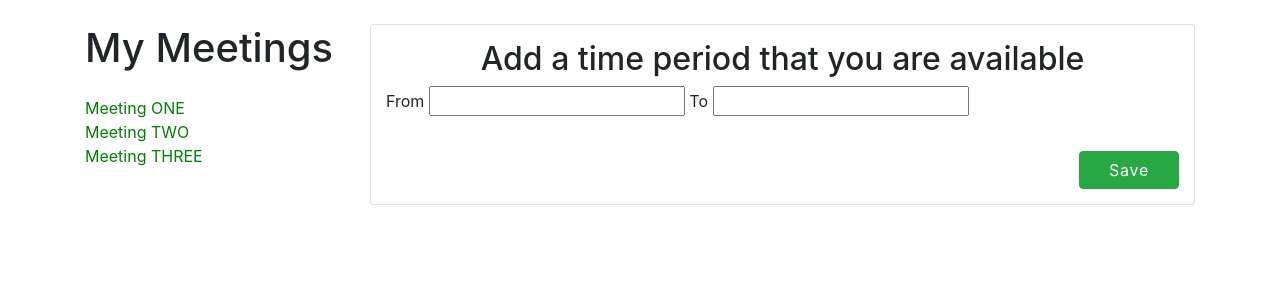
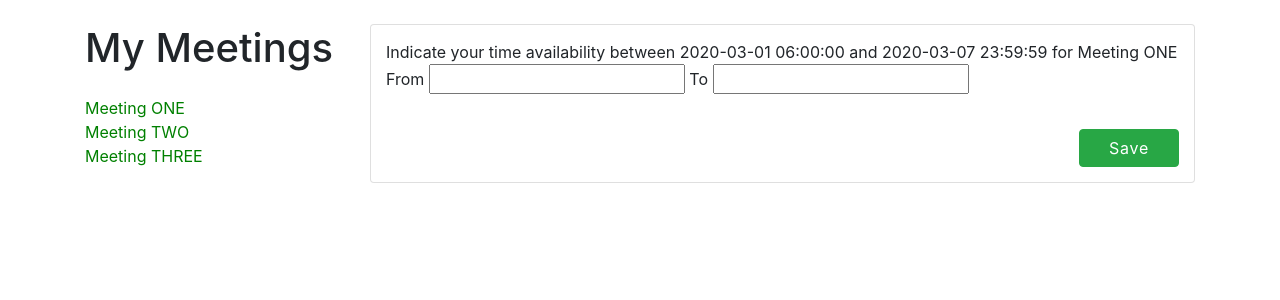
Before and after one commit to calebpower/meeting-schedulizer, a Django app: page /meeting/availability/1 in a window 1280 px wide. Shown: the part 56-356 px from the top of the page. Run offline with Django 3.2, Linux system fonts and the light colour scheme; data that the repository does not hold is empty; some libraries are stand-ins or nearby versions.

Commit message:
Indicate the meeting when adding availability

```diff
--- a/meeting/views.py
+++ b/meeting/views.py
@@ -149,11 +149,16 @@ class RegisterProcess(View):
 
 ''' Availability pages '''
 def availability(request):
-    meeting_list = [
-        type('obj', (object,), {'name' : 'Meeting ONE', 'id' : 1})(),
-        type('obj', (object,), {'name' : 'Meeting TWO', 'id' : 2})(),
-        type('obj', (object,), {'name' : 'Meeting THREE', 'id' : 3})()
-    ]
+    # meeting_list = [
+    #     type('obj', (object,), {'name' : 'Meeting ONE', 'id' : 1})(),
+    #     type('obj', (object,), {'name' : 'Meeting TWO', 'id' : 2})(),
+    #     type('obj', (object,), {'name' : 'Meeting THREE', 'id' : 3})()
+    # ]
+    meeting_list = {
+        1: type('obj', (object,), {'name': 'Meeting ONE', 'id': 1, 'start_date': '2020-03-01 06:00:00', 'end_date': '2020-03-07 23:59:59'})(),
+        2: type('obj', (object,), {'name': 'Meeting TWO', 'id': 2, 'start_date': '2020-03-08 05:49:01', 'end_date': '2020-03-14 23:59:59'})(),
+        3: type('obj', (object,), {'name': 'Meeting THREE', 'id': 3, 'start_date': '2020-03-01 06:00:00', 'end_date': '2020-03-07 23:59:59'})()
+    }
     context = {
         'meeting_list': meeting_list,
     }
@@ -161,15 +166,22 @@ def availability(request):
 
 class Availability(View):
     def get(self, request, meeting_id):
-        meeting_list = [
-            type('obj', (object,), {'name' : 'Meeting ONE', 'id' : 1})(),
-            type('obj', (object,), {'name' : 'Meeting TWO', 'id' : 2})(),
-            type('obj', (object,), {'name' : 'Meeting THREE', 'id' : 3})()
-        ]
+        # meeting_list = [
+        #     type('obj', (object,), {'name' : 'Meeting ONE', 'id' : 1})(),
+        #     type('obj', (object,), {'name' : 'Meeting TWO', 'id' : 2})(),
+        #     type('obj', (object,), {'name' : 'Meeting THREE', 'id' : 3})()
+        # ]
+        meeting_list = {
+            1: type('obj', (object,), {'name': 'Meeting ONE', 'id': 1, 'start_date': '2020-03-01 06:00:00', 'end_date': '2020-03-07 23:59:59'})(),
+            2: type('obj', (object,), {'name': 'Meeting TWO', 'id': 2, 'start_date': '2020-03-08 05:49:01', 'end_date': '2020-03-14 23:59:59'})(),
+            3: type('obj', (object,), {'name': 'Meeting THREE', 'id': 3, 'start_date': '2020-03-01 06:00:00', 'end_date': '2020-03-07 23:59:59'})()
+        }
+        active_meeting = meeting_list.get(meeting_id)
         app_url = request.path
         time_slots = models.TimeAvailability.objects.filter(meeting=meeting_id)
 
         context = {
+            'active_meeting': active_meeting,
             'meeting_list': meeting_list,
             'app_url': app_url,
             'time_slots': time_slots
@@ -178,28 +190,35 @@ class Availability(View):
         return render(request, 'availability/meeting_availability.html', context)
 
     def post(self, request, *args, **kwargs):
-        startTime = request.POST.get('start_time')
-        endTime = request.POST.get('end_time')
-        meetingId = kwargs.get('meeting_id')
+        start_time = request.POST.get('start_time')
+        end_time = request.POST.get('end_time')
+        meeting_id = kwargs.get('meeting_id')
         # meetingId = request.POST.get('meeting_id')
         # user = request.user if request.user.is_authenticated else None
 
         # if user is None:
         #     return redirect('LoginProcess')
 
-        models.TimeAvailability.objects.create(start_time=startTime,
-                                               end_time=endTime,
-                                               meeting=meetingId)
-        meeting_list = [
-            type('obj', (object,), {'name' : 'Meeting ONE', 'id' : 1})(),
-            type('obj', (object,), {'name' : 'Meeting TWO', 'id' : 2})(),
-            type('obj', (object,), {'name' : 'Meeting THREE', 'id' : 3})()
-        ]
+        models.TimeAvailability.objects.create(start_time=start_time,
+                                               end_time=end_time,
+                                               meeting=meeting_id)
+        # meeting_list = [
+        #     type('obj', (object,), {'name' : 'Meeting ONE', 'id' : 1})(),
+        #     type('obj', (object,), {'name' : 'Meeting TWO', 'id' : 2})(),
+        #     type('obj', (object,), {'name' : 'Meeting THREE', 'id' : 3})()
+        # ]
+        meeting_list = {
+            1: type('obj', (object,), {'name': 'Meeting ONE', 'id': 1, 'start_date': '2020-03-01 06:00:00', 'end_date': '2020-03-07 23:59:59'})(),
+            2: type('obj', (object,), {'name': 'Meeting TWO', 'id': 2, 'start_date': '2020-03-08 05:49:01', 'end_date': '2020-03-14 23:59:59'})(),
+            3: type('obj', (object,), {'name': 'Meeting THREE', 'id': 3, 'start_date': '2020-03-01 06:00:00', 'end_date': '2020-03-07 23:59:59'})()
+        }
+        active_meeting = meeting_list.get(meeting_id)
         app_url = request.path
-        time_slots = models.TimeAvailability.objects.filter(meeting=meetingId)
+        time_slots = models.TimeAvailability.objects.filter(meeting=meeting_id)
 
         context = {
             'meeting_list': meeting_list,
+            'active_meeting': active_meeting,
             'app_url': app_url,
             'time_slots': time_slots
         }
--- a/static/js/availability.js
+++ b/static/js/availability.js
@@ -4,9 +4,8 @@ $(function () {
         format: 'MMM DD h:mm a',
         switchOnClick: false,
         shortTime: true,
-        minDate: moment()
+        minDate: moment($('#meeting-start-date').val())
     }).on('change', function(e, date) {
-        $('#end-time-picker').bootstrapMaterialDatePicker('setMinDate', date);
         $('#start-time').val(date.format('YYYY-MM-DD HH:MM'));
     });
 
@@ -15,9 +14,8 @@ $(function () {
         format: 'MMM DD h:mm a',
         switchOnClick: false,
         shortTime: true,
-        minDate: moment()
+        maxDate: moment($('#meeting-end-date').val())
     }).on('change', function(e, date) {
-        $('#start-time-picker').bootstrapMaterialDatePicker('setMaxDate', date);
         $('#end-time').val(date.format('YYYY-MM-DD HH:MM'));
     });
 });
--- a/templates/availability/meeting_availability.html
+++ b/templates/availability/meeting_availability.html
@@ -14,7 +14,15 @@
             <div class="card mt-4 availability-input">
 
                 <div id="meeting-selected">
-                    <div id="selected-meeting"></div>
+                    <div id="selected-meeting">
+                        Indicate your time availability between
+                        {{ active_meeting.start_date }} and {{ active_meeting.end_date }}
+                        for {{ active_meeting.name }}
+                    </div>
+
+
+                    <input type="hidden" id="meeting-start-date" value="{{ active_meeting.start_date }}">
+                    <input type="hidden" id="meeting-end-date" value="{{ active_meeting.end_date }}">
 
                     <!-- existing time-slots -->
                     {% for slot in time_slots %}
@@ -22,8 +30,6 @@
                         <br>
                     {% endfor %}
                     <!-- end existing time-slots -->
-
-                    <h2 style="text-align: center;">Add a time period that you are available</h2>
 
                     <form id="avlb-form" method="post" action="">
                         {% csrf_token %}
--- a/templates/availability/meeting_pane.html
+++ b/templates/availability/meeting_pane.html
@@ -2,7 +2,7 @@
     <h1 class="my-4">My Meetings</h1>
     <div class="list-group">
         {% if meeting_list %}
-            {% for meeting in meeting_list %}
+            {% for id, meeting in meeting_list.items %}
                 <!-- <div class="avlb-meeting-label" data-id="{{ meeting.name }}" data-name="{{ meeting.name }}" onclick="onMeetingSelect(this)">
                     {{ meeting.name }}
                 </div> -->
```
